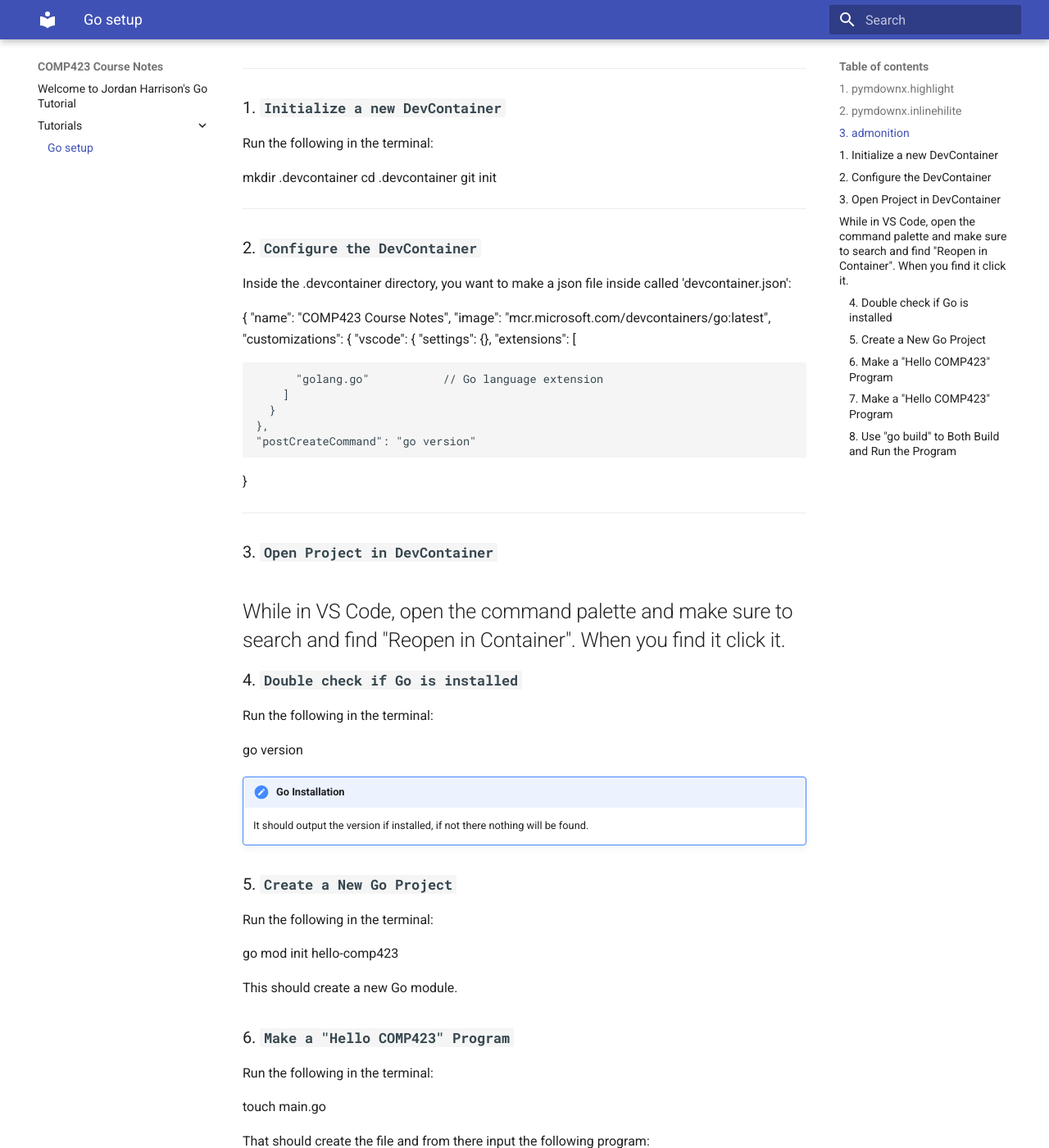
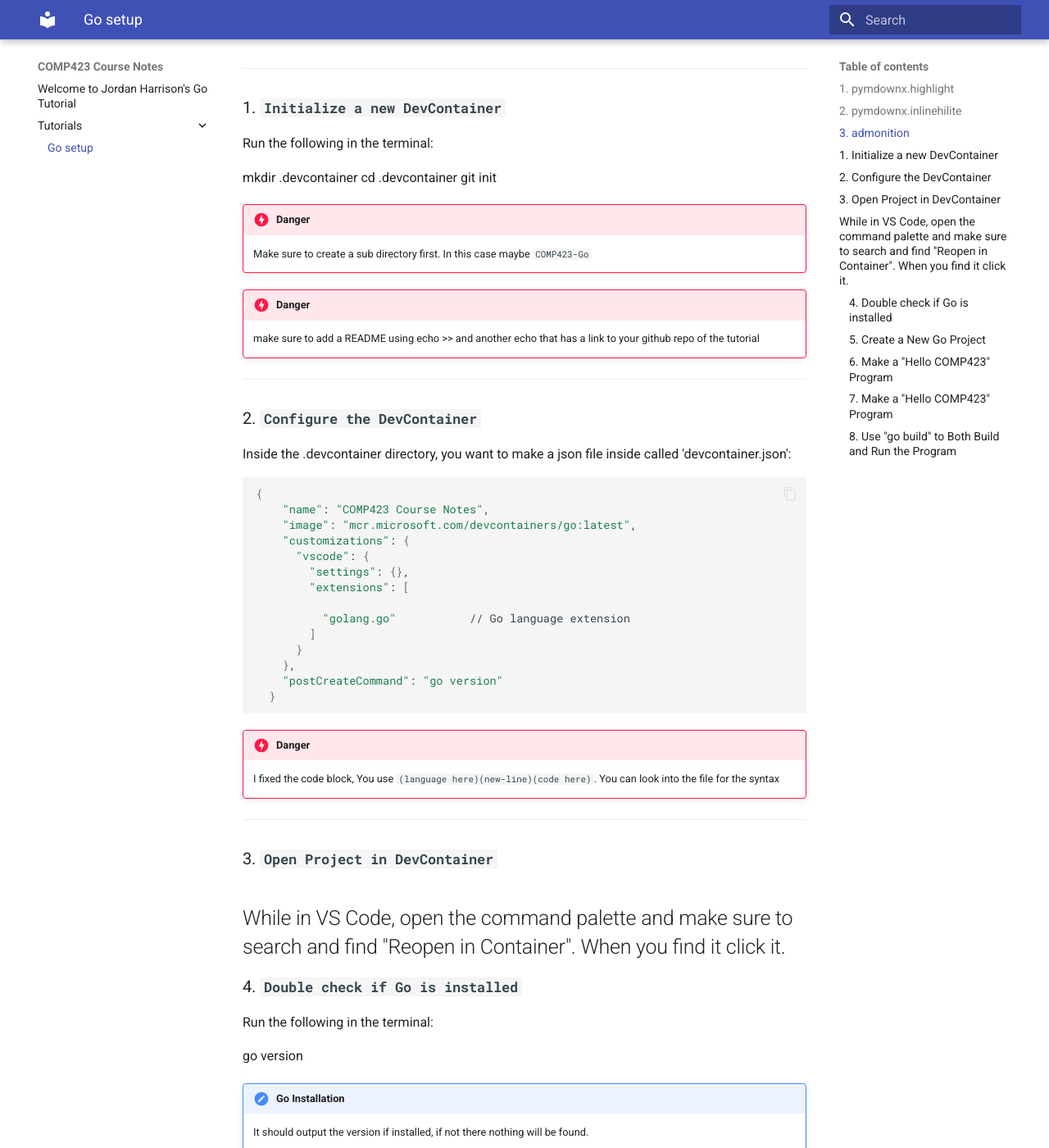
Before and after one commit to JHarrison21/comp423-course-notes, an MkDocs documentation site: the page built from docs/tutorials/go-setup.md, in a window 1280 px wide and 1400 px high, scrolled down 1052 px. Shown: the whole window at 82% size. Built offline with MkDocs 1.6.1 and Material for MkDocs 9.7.7, drawn with Linux system fonts in a browser that asks for light colours; some of the changed text lies outside the part shown.

Commit message:
Ian's edits

````diff
--- a/docs/tutorials/go-setup.md
+++ b/docs/tutorials/go-setup.md
@@ -43,13 +43,15 @@
 mkdir .devcontainer
 cd .devcontainer
 git init
-
-
+!!! danger
+    Make sure to create a sub directory first. In this case maybe ```COMP423-Go```
+!!! danger
+    make sure to add a README using echo >> and another echo that has a link to your github repo of the tutorial
 ---
 
 ### 2. **`Configure the DevContainer`**
 Inside the .devcontainer directory, you want to make a json file inside called 'devcontainer.json':
-
+```shell
 {
     "name": "COMP423 Course Notes",
     "image": "mcr.microsoft.com/devcontainers/go:latest",
@@ -64,6 +66,9 @@
     },
     "postCreateCommand": "go version"
   }
+```
+!!! danger
+    I fixed the code block, You use ```(language here)(new-line)(code here)```. You can look into the file for the syntax
 
 ---
 ### 3. **`Open Project in DevContainer`**
@@ -104,7 +109,8 @@
 func main() {
     fmt.Println("Hello COMP423")
 }
-
+!!! danger
+    make sure to add the 2 different ways to run files using go
 
 ### 7. **`Make a "Hello COMP423" Program`**
 Now run the program in the terminal:
--- a/mkdocs.yml
+++ b/mkdocs.yml
@@ -1,10 +1,17 @@
 site_name: COMP423 Course Notes
 theme:
   name: material
+  features:
+    - content.code.copy
+    - content.code.annotate
 markdown_extensions:
   - pymdownx.highlight:
       anchor_linenums: true
       line_spans: __span
       pygments_lang_class: true
   - pymdownx.inlinehilite
+  - pymdownx.snippets
+  - pymdownx.superfences
   - admonition
+  - pymdownx.details
+  - pymdownx.superfences
````
